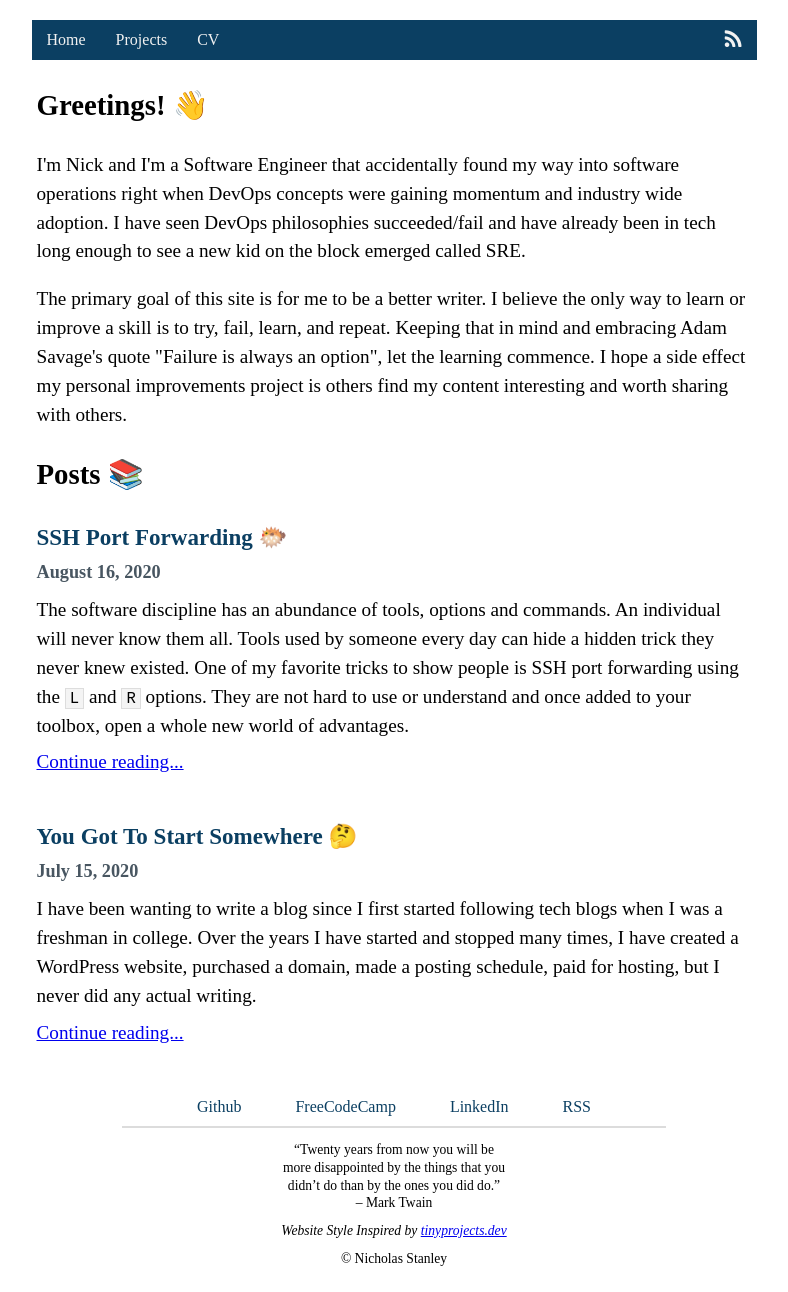
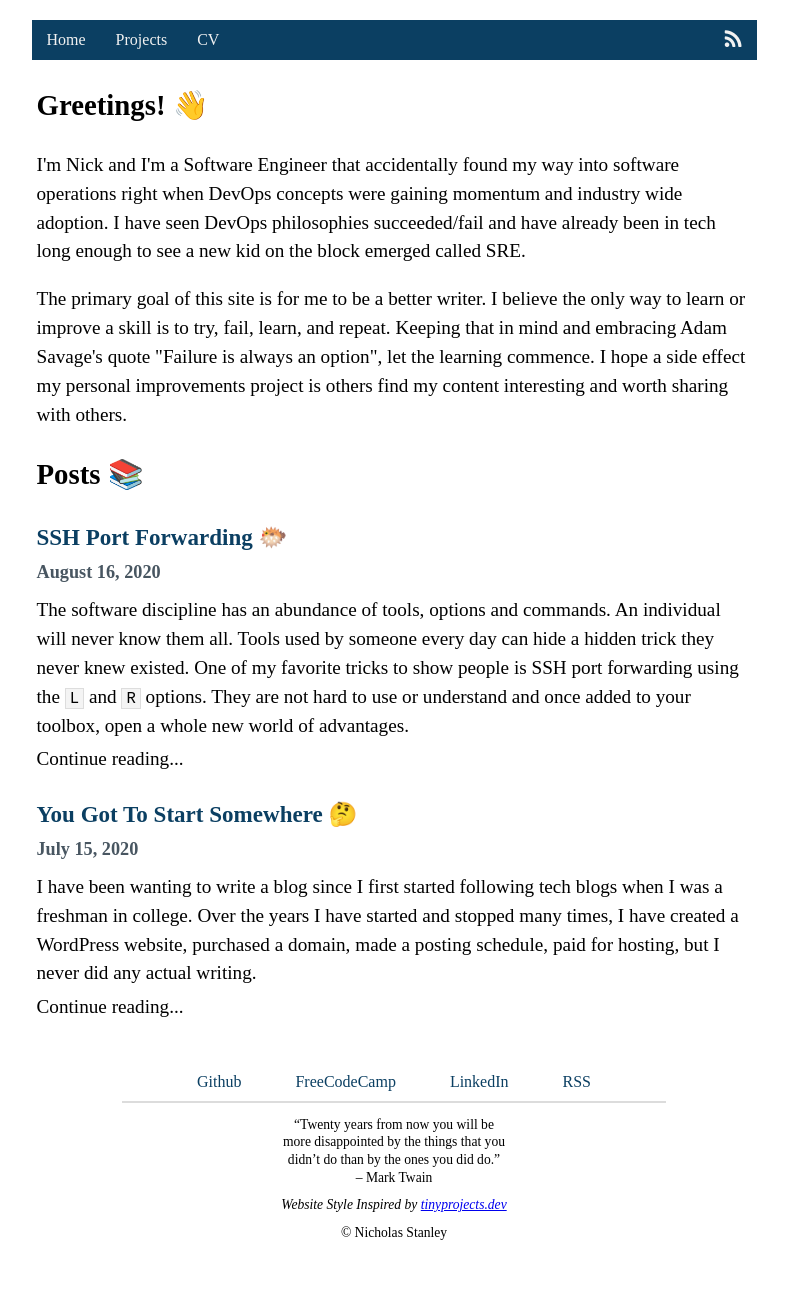
Before and after one commit to nickstanley574/nickstanley574.github.io, a Jekyll site: the page built from index.html, in a window 1280 px wide. Shown: the whole page, without its empty margins (246-1034 px from the left). Built offline with Jekyll 4.4.1, drawn with Linux system fonts in a browser that asks for light colours; after the commit the page ends 1267 px from its top, so only the background shows below that.

Commit message:
css changes

```diff
--- /dev/null
+++ b/_sass/cv.scss
@@ -0,0 +1,39 @@
+.cv p {
+    font-size: 0.90em;
+}
+
+.cv ul {
+    font-size: 0.90em;
+    padding-inline-start: 25px;
+}
+
+.cv li {
+    margin-bottom: 0.2em;
+}
+
+.cv .company {
+    display: block;
+    font-size: 1.4em;
+    margin-top: 0.85em;
+    margin-left: 0;
+    margin-right: 0;
+    font-weight: bold;
+}
+
+.cv .job-title {
+    display: block;
+    font-size: 1em;
+    margin-top: 1em;
+    margin-left: 0;
+    margin-right: 0;
+    font-weight: bold;
+}
+
+.cv .job-date {
+    display: block;
+    font-size: 0.9em;
+    margin-top: 0.4em;
+    margin-left: 0;
+    margin-right: 0;
+    font-weight: bold;
+}
--- a/_sass/main.scss
+++ b/_sass/main.scss
@@ -97,54 +97,13 @@
     margin-right: 0;
 }
 
-.post-excerpt {
-    margin-top: 0.5em;
-}
-
-.post-link {
-    margin-top: 8px;
-    margin-bottom: 2.2em;
-}
-
-.cv p {
-    margin-top: 0.7em;
-    font-size: 0.90em;
-}
-
-.cv ul {
-    font-size: 0.90em;
-    padding-inline-start: 20px;
-}
-
-.cv li {
-    margin-bottom: 0.3em;
-}
-
-.cv .company {
-    display: block;
-    font-size: 1.4em;
-    margin-top: 0.85em;
-    margin-left: 0;
-    margin-right: 0;
-    font-weight: bold;
-}
-
-.cv .job-title {
-    display: block;
-    font-size: 1em;
-    margin-top: 1em;
-    margin-left: 0;
-    margin-right: 0;
-    font-weight: bold;
-}
-
-.cv .job-date {
-    display: block;
-    font-size: 0.9em;
-    margin-top: 0.4em;
-    margin-left: 0;
-    margin-right: 0;
-    font-weight: bold;
+.post-link a:link,
+.post-link a:visited {
+    -webkit-appearance: button;
+    -moz-appearance: button;
+    appearance: button;
+    text-decoration: none;
+    color: initial;
 }
 
 hr {
--- a/assets/css/styles.scss
+++ b/assets/css/styles.scss
@@ -1,3 +1,4 @@
 ---
 ---
 @import "main";
+@import "cv";
```
